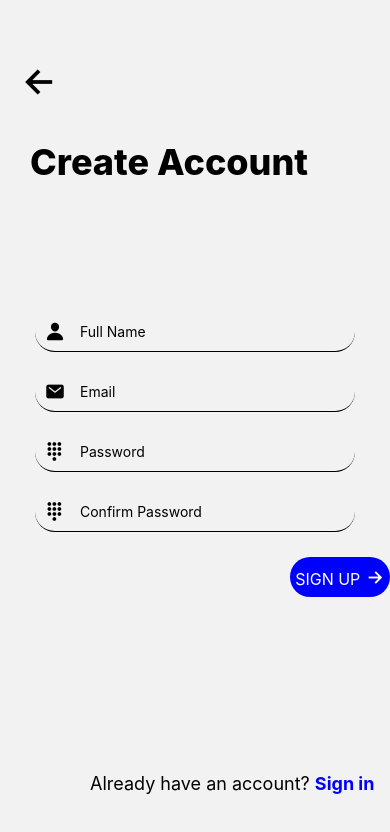
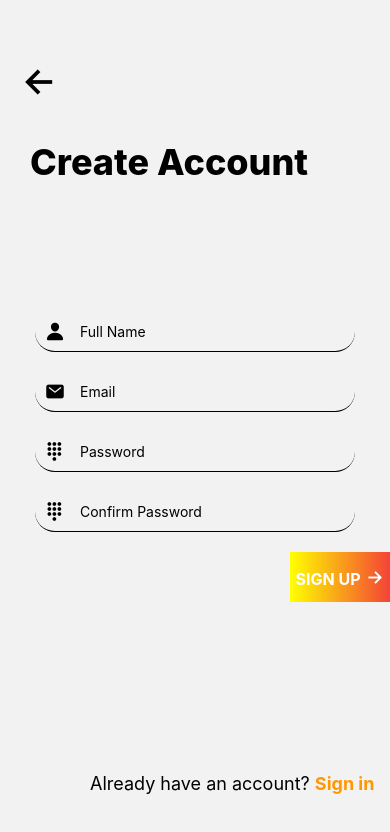
Before and after one commit to AnishShahi123/ProjectAssignment, a React Native app: screen /Signup in a window 390 px wide. Shown: the top 832 px of the page. Built offline with nearby package versions, Linux system fonts and the light colour scheme.

Commit message:
added GradientButton

```diff
--- a/App.js
+++ b/App.js
@@ -4,6 +4,7 @@ import React from "react";
 import LoginPage from "./screens/Login";
 import Signup from "./screens/Signup";
 import Home from "./screens/Home";
+import GradientButton from "./components/GradientButton";
 
 const Stack = createNativeStackNavigator();
 
--- /dev/null
+++ b/components/GradientButton.js
@@ -0,0 +1,45 @@
+import React, { useState } from "react";
+import { StyleSheet, Text, View, Button } from "react-native";
+import { LinearGradient } from "expo-linear-gradient";
+import Ionicon from "react-native-vector-icons/Ionicons";
+
+const GradientButton = ({ colors, text }) => {
+  const [pressed, setPressed] = useState(false);
+
+  return (
+    <View style={styles.container}>
+      <LinearGradient
+        // Button Linear Gradient
+        colors={["#FFFF00", "#F44336"]}
+        start={{ x: 0, y: 0.5 }}
+        end={{ x: 1.5, y: 0.5 }}
+        style={styles.button}
+      >
+        <Text style={styles.text}>
+          {text} <Ionicon name="arrow-forward" size={20} />
+        </Text>
+      </LinearGradient>
+    </View>
+  );
+};
+
+const styles = StyleSheet.create({
+  container: {
+    width: 100,
+    height: 50,
+    borderRadius: 25,
+    backgroundColor: "transparent",
+  },
+  button: {
+    flex: 1,
+    alignItems: "center",
+    justifyContent: "center",
+  },
+  text: {
+    color: "white",
+    fontSize: 16,
+    fontWeight: "bold",
+  },
+});
+
+export default GradientButton;
--- a/screens/Login.js
+++ b/screens/Login.js
@@ -9,7 +9,7 @@ import {
 } from "react-native";
 import Ionicon from "react-native-vector-icons/Ionicons";
 import Title from "../components/Title";
-import mongoose from "mongoose";
+import GradientButton from "../components/GradientButton";
 
 const LoginPage = () => {
   const [email, setEmail] = useState("");
@@ -18,7 +18,6 @@ const LoginPage = () => {
 
   const handleLogin = () => {
     // Make an API request to the server for authentication
-    // Replace the API_URL with your actual server URL
     fetch("/login", {
       method: "POST",
       headers: {
@@ -34,7 +33,6 @@ const LoginPage = () => {
         // Handle the response from the server
         if (data.success) {
           // User is authenticated, perform necessary actions
-          // For example, navigate to the home screen
           navigation.navigate("Home");
         } else {
           // Authentication failed, handle the error
@@ -66,6 +64,7 @@ const LoginPage = () => {
           onChangeText={setEmail}
           style={styles.input}
         />
+        <View></View>
       </View>
       <View style={styles.SectionStylePassword}>
         <Ionicon name="keypad" size={20} />
@@ -82,9 +81,10 @@ const LoginPage = () => {
       </View>
       <View>
         <TouchableOpacity style={styles.button} onPress={handleLogin}>
-          <Text style={styles.buttonTextStyle}>
+          <GradientButton text="LOGIN" />
+          {/* <Text style={styles.buttonTextStyle}>
             LOGIN <Ionicon name="arrow-forward" size={20} />
-          </Text>
+          </Text> */}
         </TouchableOpacity>
       </View>
       <Text style={styles.bottomText}>
@@ -146,7 +146,7 @@ const styles = StyleSheet.create({
     bottom: 50,
   },
   signupText: {
-    color: "blue",
+    color: "#FF9800",
     fontSize: 18,
     fontWeight: "bold",
   },
--- a/screens/Signup.js
+++ b/screens/Signup.js
@@ -8,6 +8,7 @@ import {
   View,
 } from "react-native";
 import Ionicon from "react-native-vector-icons/Ionicons";
+import GradientButton from "../components/GradientButton";
 
 const Signup = () => {
   const [fullName, setFullName] = useState("");
@@ -100,9 +101,10 @@ const Signup = () => {
       </View>
       <View>
         <TouchableOpacity style={styles.button} onPress={handleRegister}>
-          <Text style={styles.buttonTextStyle}>
+          <GradientButton text="SIGN UP" />
+          {/* <Text style={styles.buttonTextStyle}>
             SIGN UP <Ionicon name="arrow-forward" size={20} />
-          </Text>
+          </Text> */}
         </TouchableOpacity>
       </View>
       <Text style={styles.bottomText}>
@@ -184,7 +186,7 @@ const styles = StyleSheet.create({
     left: 90,
   },
   signInText: {
-    color: "blue",
+    color: "#FF9800",
     fontSize: 18,
     fontWeight: "bold",
   },
```
